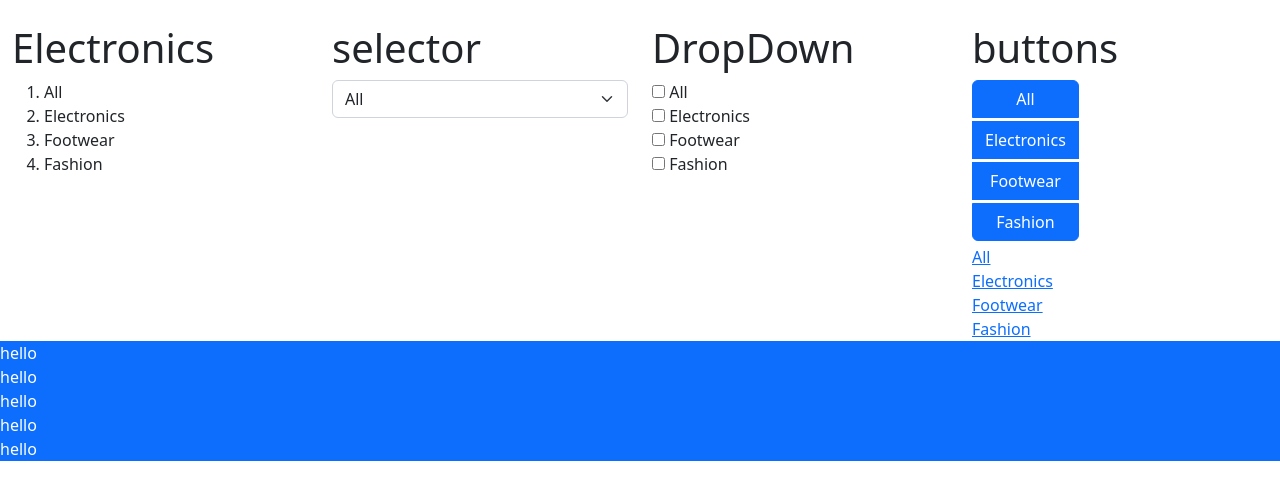
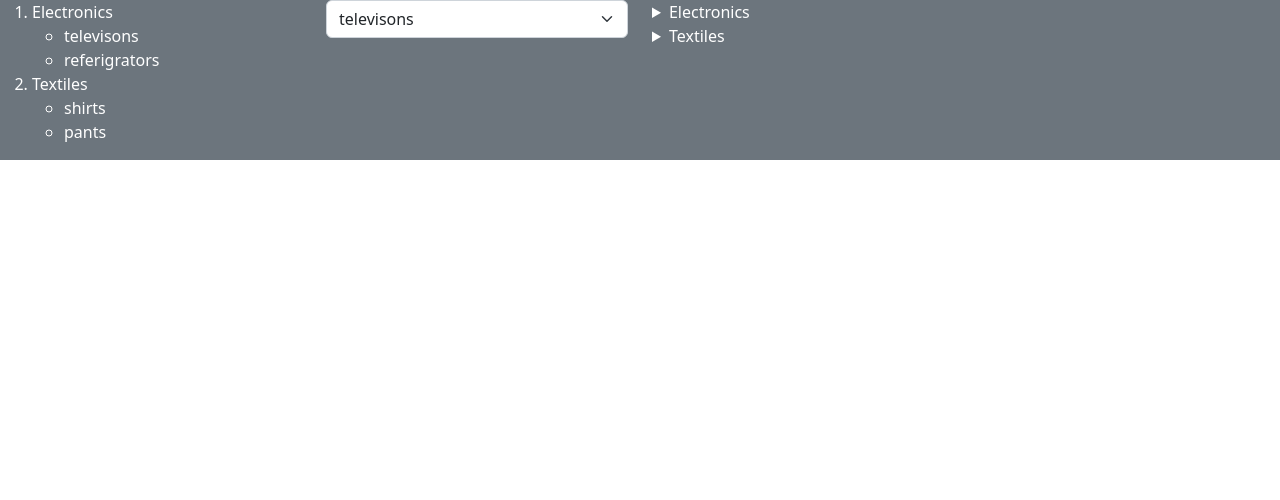
Before and after one commit to vajaganidhanesh/angular-workspace, an Angular app: page / in a window 1280 px wide. Shown: the top 500 px of the page. Built offline with nearby package versions, Linux system fonts and the light colour scheme.

Commit message:
nested arrays presenting in the ui

```diff
--- a/projects/shopping/src/app/components/for-demo/for-demo.component.html
+++ b/projects/shopping/src/app/components/for-demo/for-demo.component.html
@@ -1,5 +1,5 @@
 <div class="container-fluid">
-  <div class="mt-4 row">
+  <!-- <div class="mt-4 row">
     <div class="col">
       <h1>Electronics</h1>
       <ol>
@@ -34,15 +34,38 @@
         </div>
       </div>
     </div>
+  </div> -->
+</div>
+
+<div class="bg-secondary text-white">
+  <div class="row">
+    <div class="col-3">
+      <ol>
+        <li *ngFor="let item of Categories">
+          {{ item.categories }}
+          <ul>
+            <li *ngFor="let items of item.products">{{ items }}</li>
+          </ul>
+        </li>
+      </ol>
+    </div>
+    <div class="col-3">
+      <select class="form-select">
+        <optgroup *ngFor="let items of Categories" [label]="items.categories">
+          <option *ngFor="let product of items.products">{{ product }}</option>
+        </optgroup>
+      </select>
+    </div>
+
+    <div class="col-3">
+      <details *ngFor="let items of Categories">
+        <summary>{{ items.categories }}</summary>
+        <ul>
+          <li *ngFor="let product of items.products">
+            {{ product }}
+          </li>
+        </ul>
+      </details>
+    </div>
   </div>
 </div>
-
-<div class="bg-primary text-white">
-  <div class="row-cols-1 g-1">
-    <div class="col bg-primary">hello</div>
-    <div class="col bg-primary">hello</div>
-    <div class="col bg-primary">hello</div>
-    <div class="col bg-primary">hello</div>
-    <div class="col bg-primary">hello</div>
-  </div>
-</div>
--- a/projects/shopping/src/app/components/for-demo/for-demo.component.ts
+++ b/projects/shopping/src/app/components/for-demo/for-demo.component.ts
@@ -6,5 +6,15 @@ import { Component } from '@angular/core';
   styleUrls: ['./for-demo.component.css'],
 })
 export class ForDemoComponent {
-  public Categories: string[] = ['All', 'Electronics', 'Footwear', 'Fashion'];
+  // public Categories: string[] = ['All', 'Electronics', 'Footwear', 'Fashion'];
+  public Categories: { categories: string; products: string[] }[] = [
+    {
+      categories: 'Electronics',
+      products: ['televisons', 'referigrators'],
+    },
+    {
+      categories: 'Textiles',
+      products: ['shirts', 'pants'],
+    },
+  ];
 }
```
